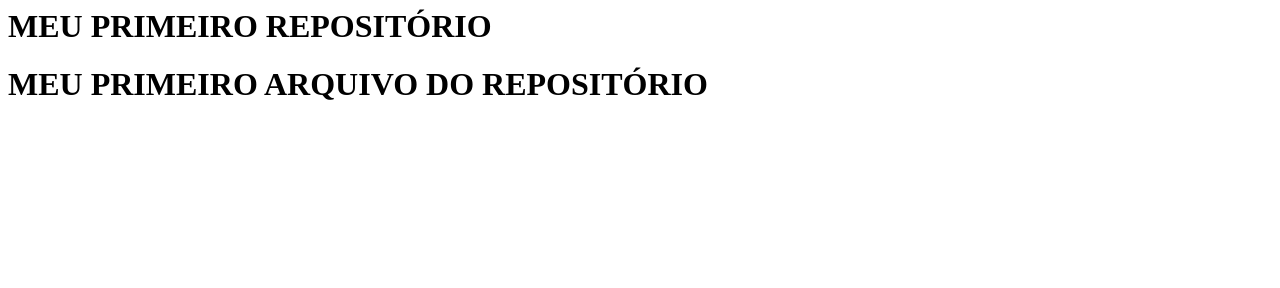
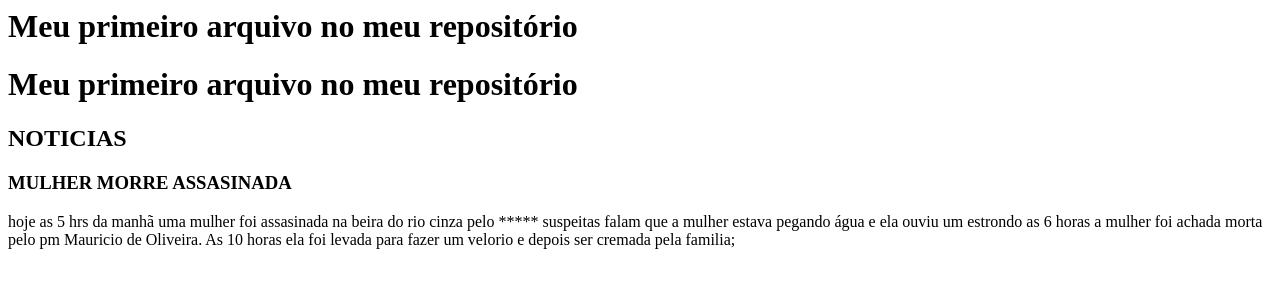
Before and after one commit to JaocHollyday/repositorioP.S.C, a plain HTML site: page index.html in a window 1280 px wide. Drawn offline with Linux system fonts and the light colour scheme.

Commit message:
Update index.html

```diff
--- a/index.html
+++ b/index.html
@@ -1,5 +1,13 @@
 <html>
-  <h1>MEU PRIMEIRO REPOSITÓRIO</h1>
+    <h1> Meu primeiro arquivo no meu repositório</h1>
 
-<h1>MEU PRIMEIRO ARQUIVO DO REPOSITÓRIO<h1>
+    <h1> Meu primeiro arquivo no meu repositório<h1>
+    <h2>NOTICIAS</h2>
+    <h3>MULHER MORRE ASSASINADA</h3>
+      <p>
+        hoje as 5 hrs da manhã uma mulher foi assasinada na beira do rio cinza
+        pelo ***** suspeitas falam que a mulher estava pegando água e ela ouviu um estrondo
+        as 6 horas a mulher foi achada morta pelo pm Mauricio de Oliveira.
+        As 10 horas ela foi levada para fazer um velorio e depois ser cremada pela familia;
+      </p>
 </html>
```
